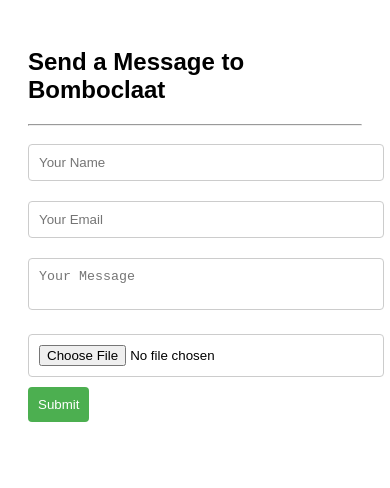
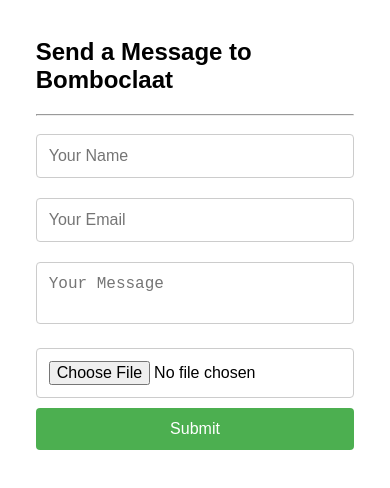
Before and after one commit to khan118497/contact_me, a plain HTML site: page index.html in a window 390 px wide. Drawn offline with Linux system fonts and the light colour scheme.

Commit message:
Update style.css

```diff
--- a/style.css
+++ b/style.css
@@ -1,3 +1,7 @@
+* {
+    box-sizing: border-box;
+}
+
 body {
     font-family: Arial, sans-serif;
     padding: 20px;
@@ -5,6 +9,7 @@
 
 form {
     max-width: 400px;
+    width: 90%;
     margin: auto;
 }
 
@@ -24,8 +29,20 @@
     border: none;
     border-radius: 4px;
     cursor: pointer;
+    width: 100%;
 }
 
 button:hover {
     background-color: #45a049;
 }
+
+@media (max-width: 600px) {
+    body {
+        padding: 10px;
+    }
+
+    input, textarea, button {
+        padding: 12px;
+        font-size: 16px;
+    }
+}
```
